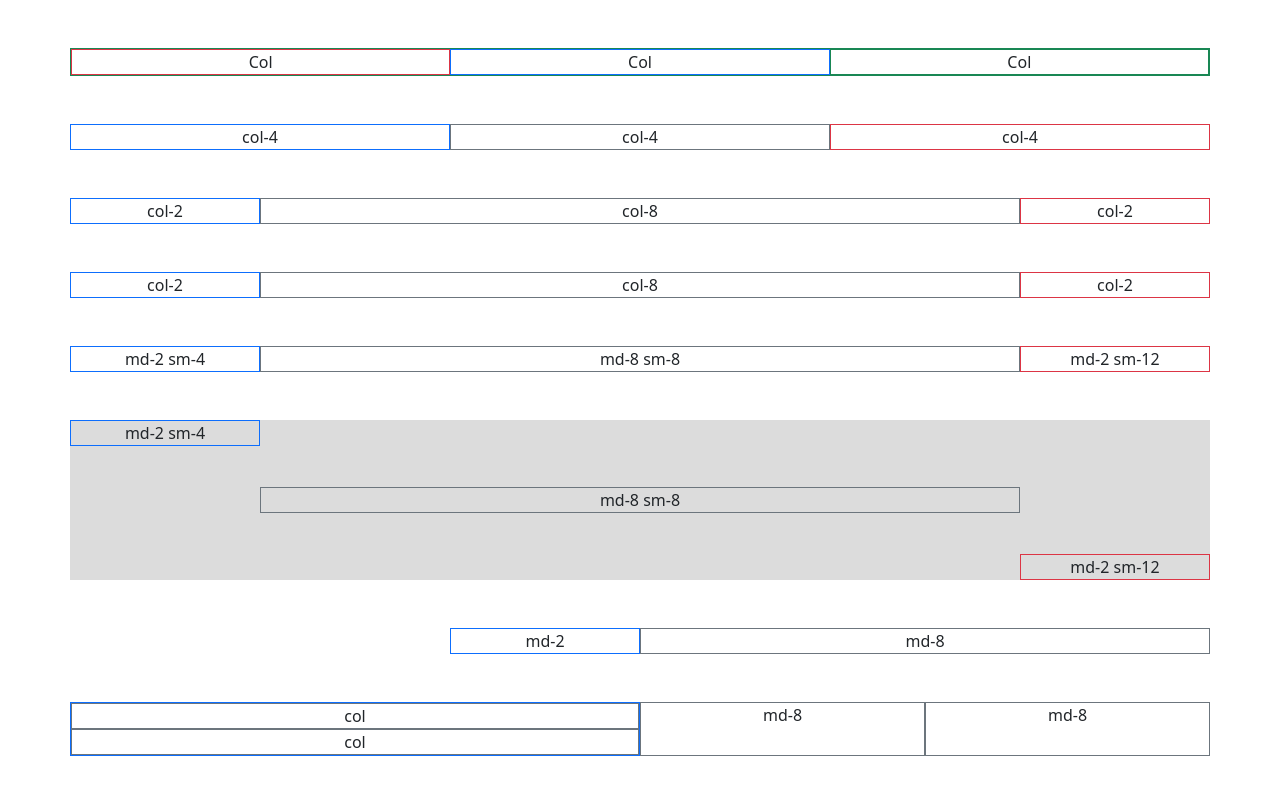
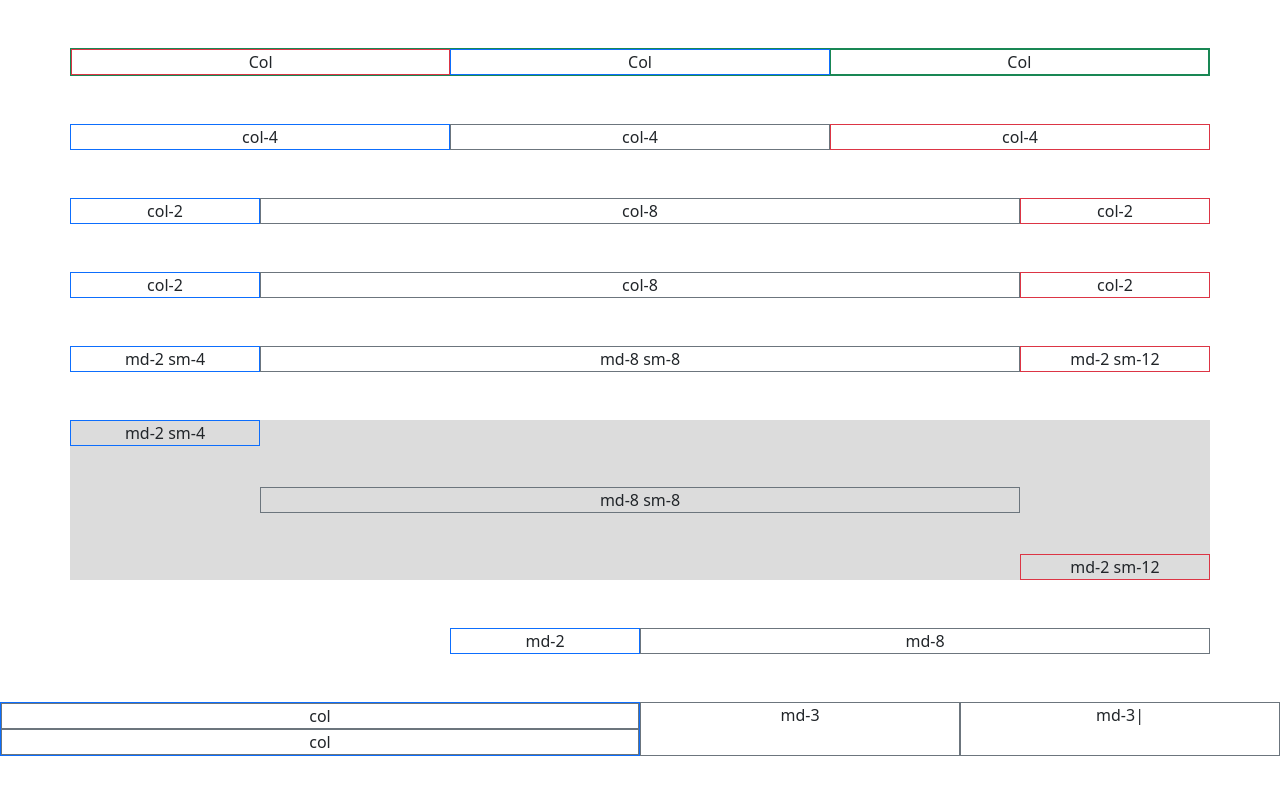
Before and after one commit to laloPadilla10/yasueltanos, a plain HTML site: page web7/CDN/index.html in a window 1280 px wide. Drawn offline with nearby package versions, Linux system fonts and the light colour scheme.

Commit message:
ci:changes

```diff
--- a/web7/CDN/index.html
+++ b/web7/CDN/index.html
@@ -1,12 +1,15 @@
 <!doctype html>
 <html lang="es">
+
 <head>
   <meta charset="utf-8">
   <meta name="viewport" content="width=device-width, initial-scale=1">
   <title>Bootstrap demo</title>
-    <link href="https://cdn.jsdelivr.net/npm/bootstrap@5.2.1/dist/css/bootstrap.min.css" rel="stylesheet" integrity="sha384-iYQeCzEYFbKjA/T2uDLTpkwGzCiq6soy8tYaI1GyVh/UjpbCx/TYkiZhlZB6+fzT" crossorigin="anonymous">
+  <link href="https://cdn.jsdelivr.net/npm/bootstrap@5.2.1/dist/css/bootstrap.min.css" rel="stylesheet"
+    integrity="sha384-iYQeCzEYFbKjA/T2uDLTpkwGzCiq6soy8tYaI1GyVh/UjpbCx/TYkiZhlZB6+fzT" crossorigin="anonymous">
   <link rel="stylesheet" href="style.css">
 </head>
+
 <body>
   <!-- .row>.col*3...3 columnas identicas con col...................................................... -->
   <div class="container border border-success border-1 text-center my-5">
@@ -66,7 +69,7 @@
     </div>
   </div>
   <!-- Grid complejo-->
-    <div class="container text-center my-5">
+  <div class="container-fluid text-center my-5">
     <div class="row">
       <div class="col-md-6 border border-primary ">
         <div class="row">
@@ -74,12 +77,15 @@
           <div class="col-md-12 border border-secondary">col</div>
         </div>
       </div>
-        <div class="col-md-3 border border-secondary ">md-8</div>
-        <div class="col-md-3 border border-secondary ">md-8</div>
+      <div class="col-md-3 border border-secondary ">md-3</div>
+      <div class="col-md-3 border border-secondary ">md-3|</div>
     </div>
   </div>
 
 
-    <script src="https://cdn.jsdelivr.net/npm/bootstrap@5.2.1/dist/js/bootstrap.bundle.min.js" integrity="sha384-u1OknCvxWvY5kfmNBILK2hRnQC3Pr17a+RTT6rIHI7NnikvbZlHgTPOOmMi466C8" crossorigin="anonymous"></script>
+  <script src="https://cdn.jsdelivr.net/npm/bootstrap@5.2.1/dist/js/bootstrap.bundle.min.js"
+    integrity="sha384-u1OknCvxWvY5kfmNBILK2hRnQC3Pr17a+RTT6rIHI7NnikvbZlHgTPOOmMi466C8"
+    crossorigin="anonymous"></script>
 </body>
+
 </html>
```
Lines whose indentation alone changed are shown as unchanged.
